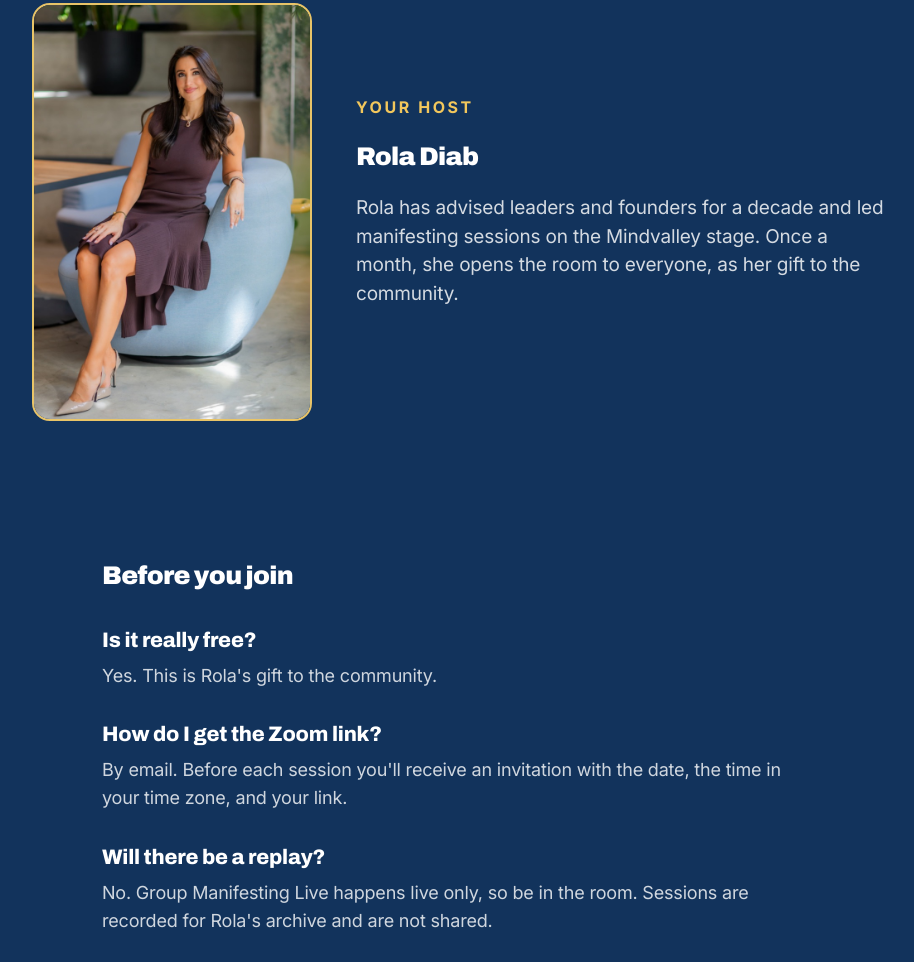
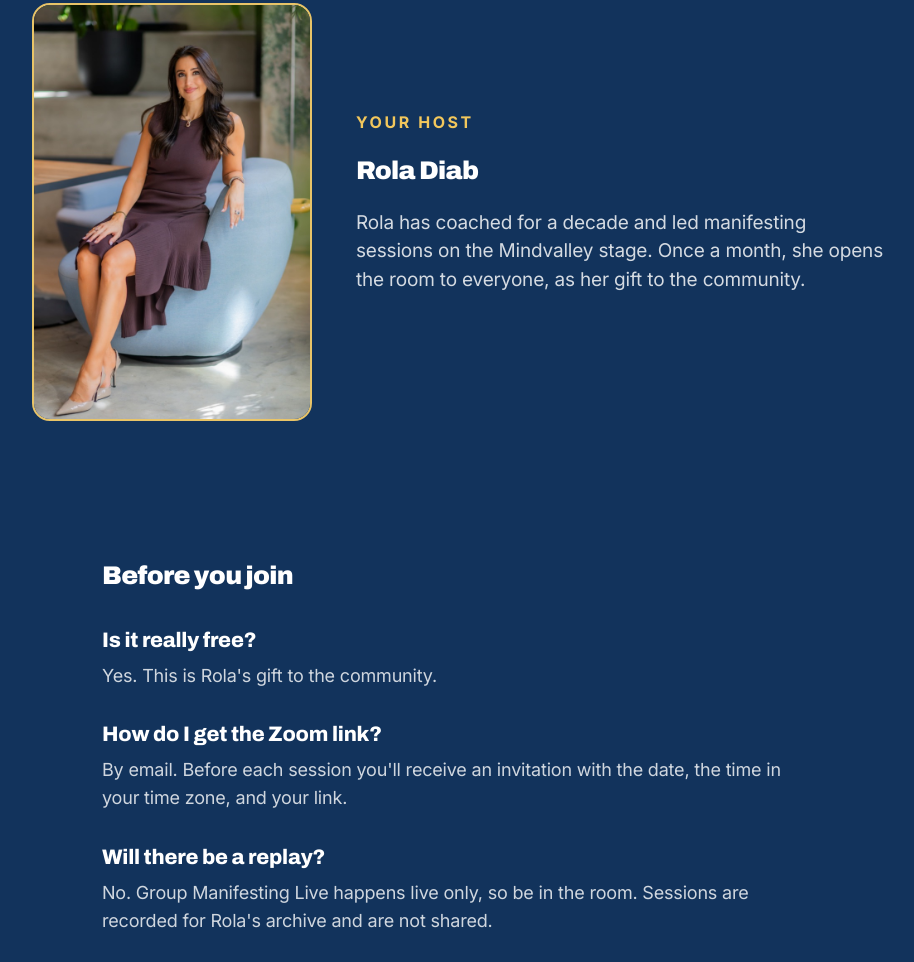
Before and after one commit to RolaDiab/business-manifesting, a plain HTML site: page live/index.html in a window 1280 px wide. Shown: the part 1898-2860 px from the top of the page, without its empty margins (180-1094 px from the left). Drawn offline with Linux system fonts and the light colour scheme.

Commit message:
Live: host bio says coached for a decade
Co-Authored-By: Claude Opus 5.5 <noreply@anthropic.com>

```diff
--- a/live/index.html
+++ b/live/index.html
@@ -102,7 +102,7 @@
     <div class="txt">
       <p class="eyebrow">Your host</p>
       <h2>Rola Diab</h2>
-      <p>Rola has advised leaders and founders for a decade and led manifesting sessions on the Mindvalley stage. Once a month, she opens the room to everyone, as her gift to the community.</p>
+      <p>Rola has coached for a decade and led manifesting sessions on the Mindvalley stage. Once a month, she opens the room to everyone, as her gift to the community.</p>
     </div>
   </section>
 
```
